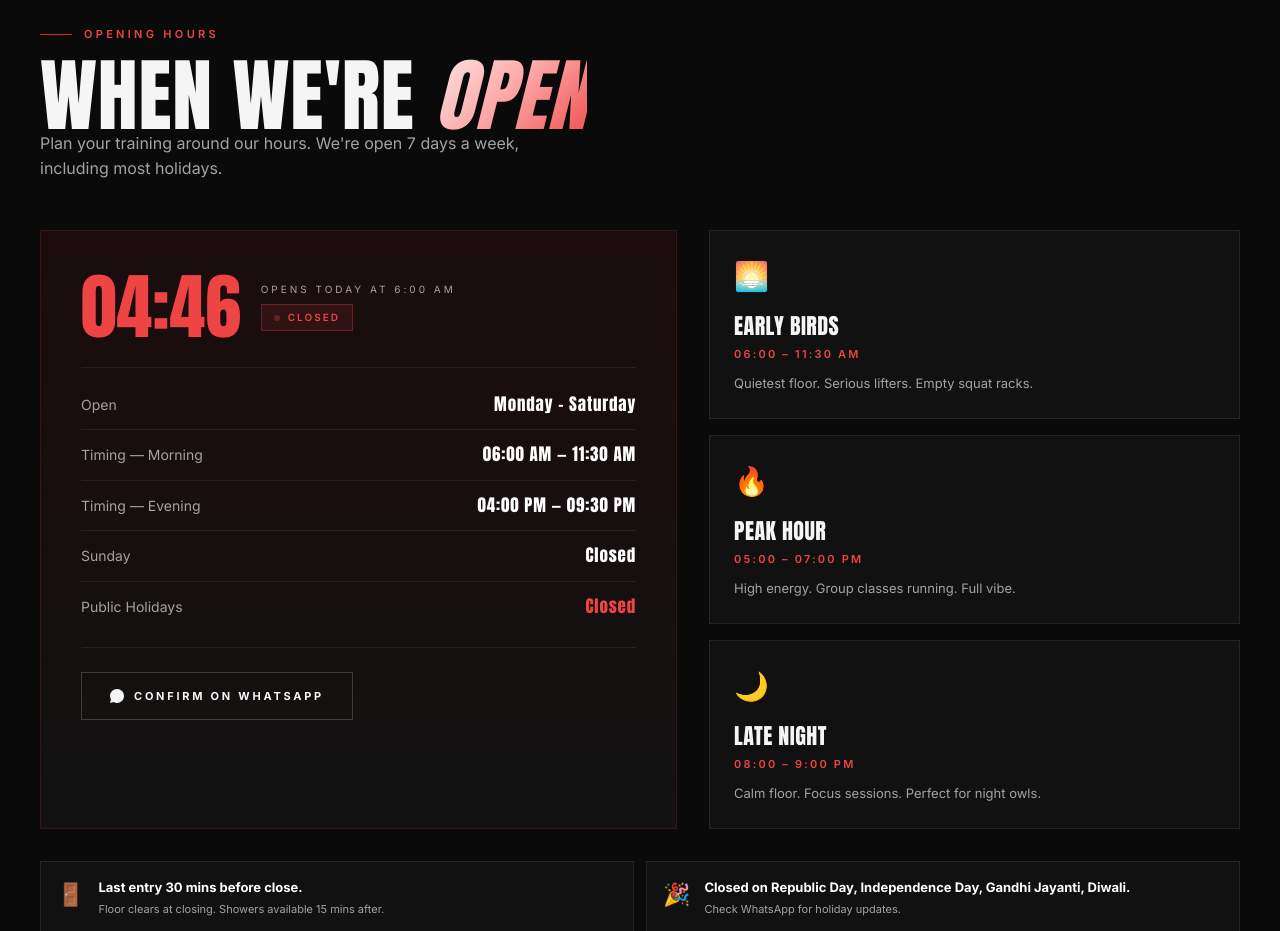
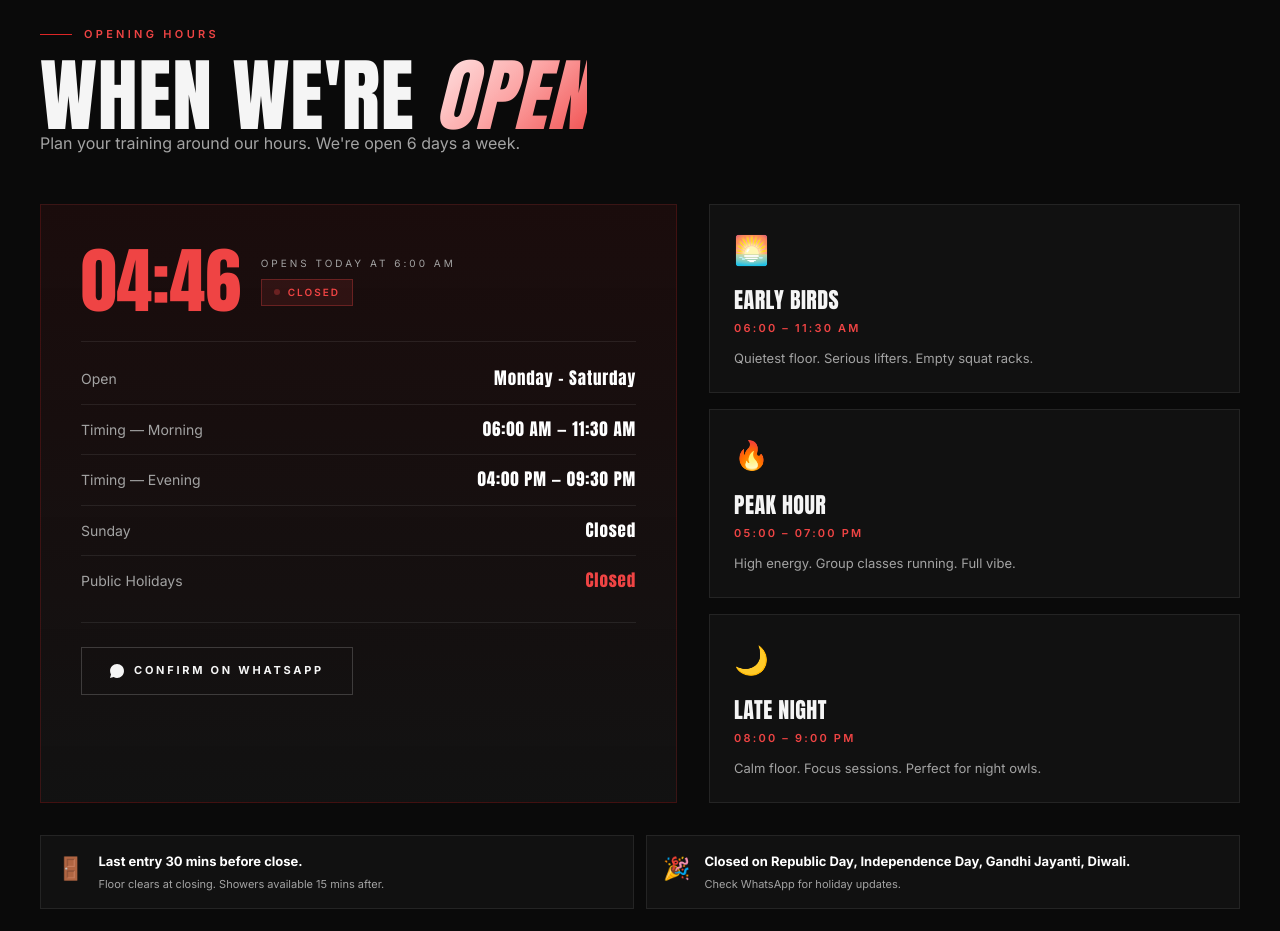
Before and after one commit to darshil877/LHC-Iron-Gym, a React app: page index.html in a window 1280 px wide. Shown: the part 1020-1951 px from the top of the page. Built offline with nearby package versions, Linux system fonts and the light colour scheme.

Commit message:
Update opening hours to 6 days a week

```diff
--- a/index.html
+++ b/index.html
@@ -122,7 +122,7 @@
       <div class="section-head reveal">
         <div class="eyebrow"><span class="line"></span> Opening Hours</div>
         <h2 class="h-display">WHEN WE'RE <span class="text-gradient italic">OPEN</span></h2>
-        <p class="section-sub">Plan your training around our hours. We're open 7 days a week, including most holidays.
+        <p class="section-sub">Plan your training around our hours. We're open 6 days a week.
         </p>
       </div>
 
```
